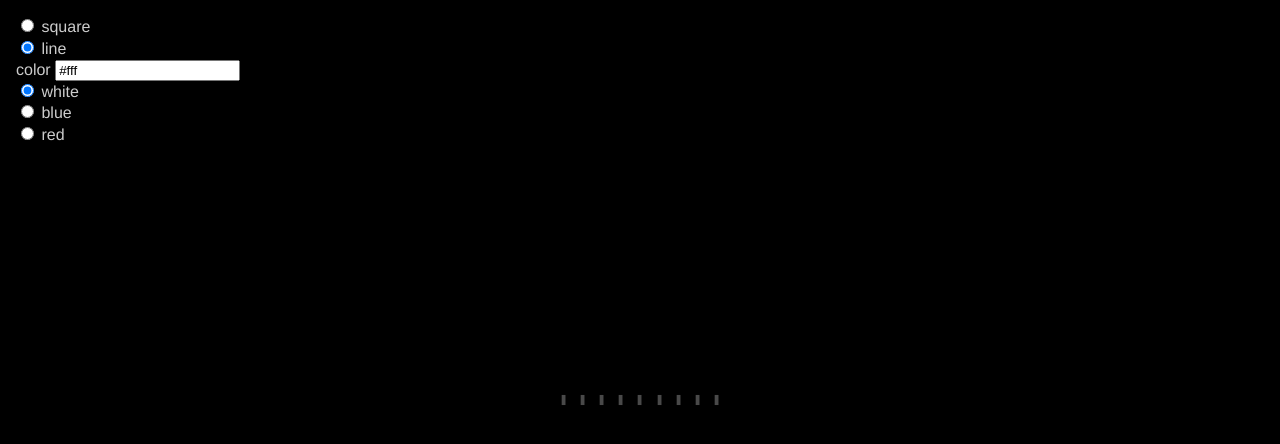
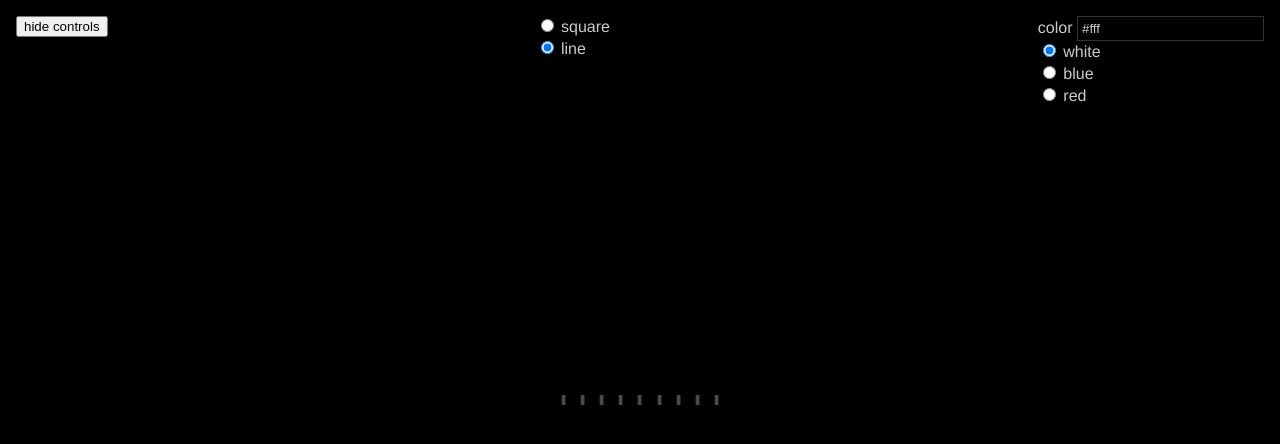
Before and after one commit to lumio/waveblock, a React (Create React App) app: page / in a window 1280 px wide. Shown: the top 444 px of the page. Built offline with nearby package versions, Linux system fonts and the light colour scheme; no server answers.

Commit message:
Style controls and make them disappear when needed

```diff
--- a/src/App.js
+++ b/src/App.js
@@ -66,6 +66,7 @@ export default class App extends React.Component {
       <AppWrapper>
         <Controls
           updateOption={ this.updateOption }
+          hideControls={ this.state.options.hideControls }
           options={ this.state.options }
         />
         <AudioData updateData={ this.updateData } />
--- a/src/components/Controls/index.js
+++ b/src/components/Controls/index.js
@@ -9,11 +9,36 @@ const Wrapper = styled.div`
   width: 100%;
   padding: 1em;
 
+  display: flex;
+  justify-content: space-between;
+  align-items: flex-start;
+
   font: 1em/1.3 Helvetica, Arial, sans-serif;
+
+  transition: opacity 1s;
+  opacity: ${ props => ( props.hideControls ? 0 : 1 ) };
+
+  input[ type=text ] {
+    border: 1px solid #333;
+    background: #010101;
+    color: #ccc;
+    padding: 4px;
+  }
+
+  label {
+    display: block;
+  }
 `;
 
 const Controls = props => (
-  <Wrapper>
+  <Wrapper hideControls={ props.hideControls }>
+    <div>
+      <button
+        onClick={ () => props.updateOption( 'hideControls', true ) }
+      >
+        hide controls
+      </button>
+    </div>
     <div>
       <label htmlFor='modeSquare'>
         <input
@@ -25,7 +50,6 @@ const Controls = props => (
         />
         { ' ' }square
       </label>
-      <br />
 
       <label htmlFor='modeLine'>
         <input
@@ -49,7 +73,6 @@ const Controls = props => (
           value={ props.options.color }
         />
       </label>
-      <br />
 
       <label htmlFor='colorWhite'>
         <input
@@ -61,7 +84,6 @@ const Controls = props => (
         />
         { ' ' }white
       </label>
-      <br />
 
       <label htmlFor='colorBlue'>
         <input
@@ -73,7 +95,6 @@ const Controls = props => (
         />
         { ' ' }blue
       </label>
-      <br />
 
       <label htmlFor='colorRed'>
         <input
@@ -92,6 +113,11 @@ const Controls = props => (
 Controls.propTypes = {
   updateOption: PropTypes.func.isRequired,
   options: PropTypes.object.isRequired,
+  hideControls: PropTypes.bool,
+};
+
+Controls.defaultProps = {
+  hideControls: false,
 };
 
 export default Controls;
```
